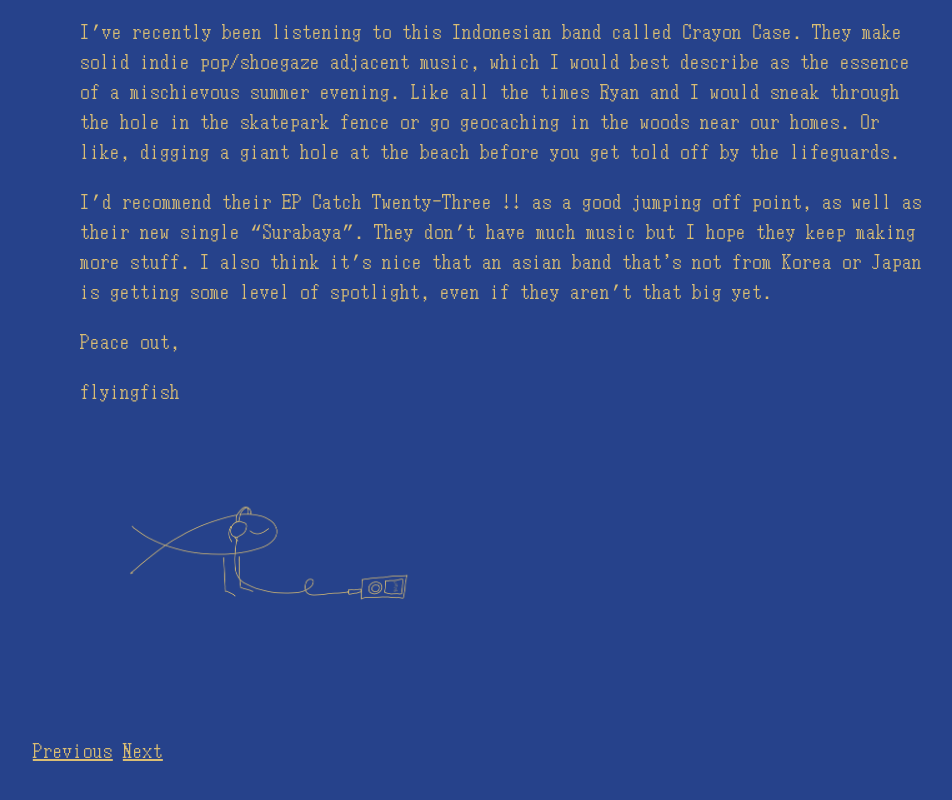
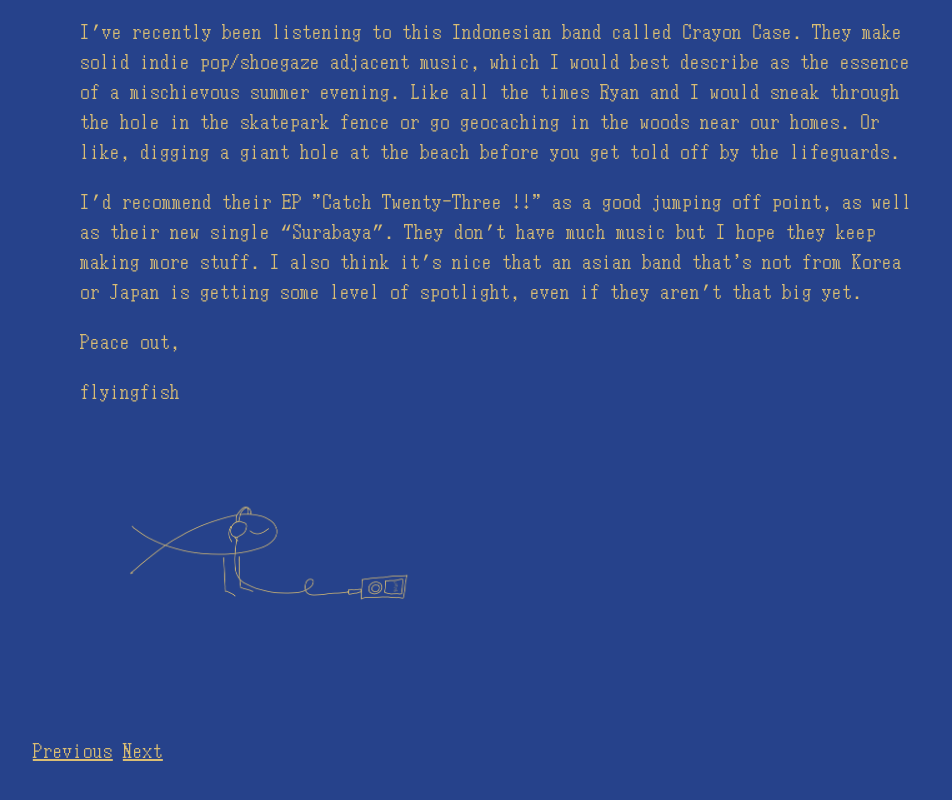
Before and after one commit to flyingfish2205/flyingfish_personal, an Eleventy site: page flyingfish/src/posts/Organic_Chem.md in a window 1280 px wide. Shown: the part 1318-2118 px from the top of the page, without its empty margins (242-1194 px from the left). Built offline with nearby package versions, Linux system fonts and the light colour scheme; Eleventy itself is replaced by a stand-in of ours; files that its build step writes are made by us from their sources; no server answers; a web font is replaced by a local one.

Commit message:
fixed grammar

```diff
--- a/flyingfish/src/posts/Organic_Chem.md
+++ b/flyingfish/src/posts/Organic_Chem.md
@@ -16,7 +16,7 @@ That’s about all I have to say for this post, philosophically. Now onto some f
 
 I’ve recently been listening to this Indonesian band called Crayon Case. They make solid indie pop/shoegaze adjacent music, which I would best describe as the essence of a mischievous summer evening. Like all the times Ryan and I would sneak through the hole in the skatepark fence or go geocaching in the woods near our homes. Or like, digging a giant hole at the beach before you get told off by the lifeguards.
 
-I’d recommend their EP Catch Twenty-Three !! as a good jumping off point, as well as their new single “Surabaya”. They don’t have much music but I hope they keep making more stuff. I also think it’s nice that an asian band that's not from Korea or Japan is getting some level of spotlight, even if they aren’t that big yet.
+I’d recommend their EP "Catch Twenty-Three !!" as a good jumping off point, as well as their new single “Surabaya”. They don’t have much music but I hope they keep making more stuff. I also think it’s nice that an asian band that's not from Korea or Japan is getting some level of spotlight, even if they aren’t that big yet.
 
 Peace out,
 
```
